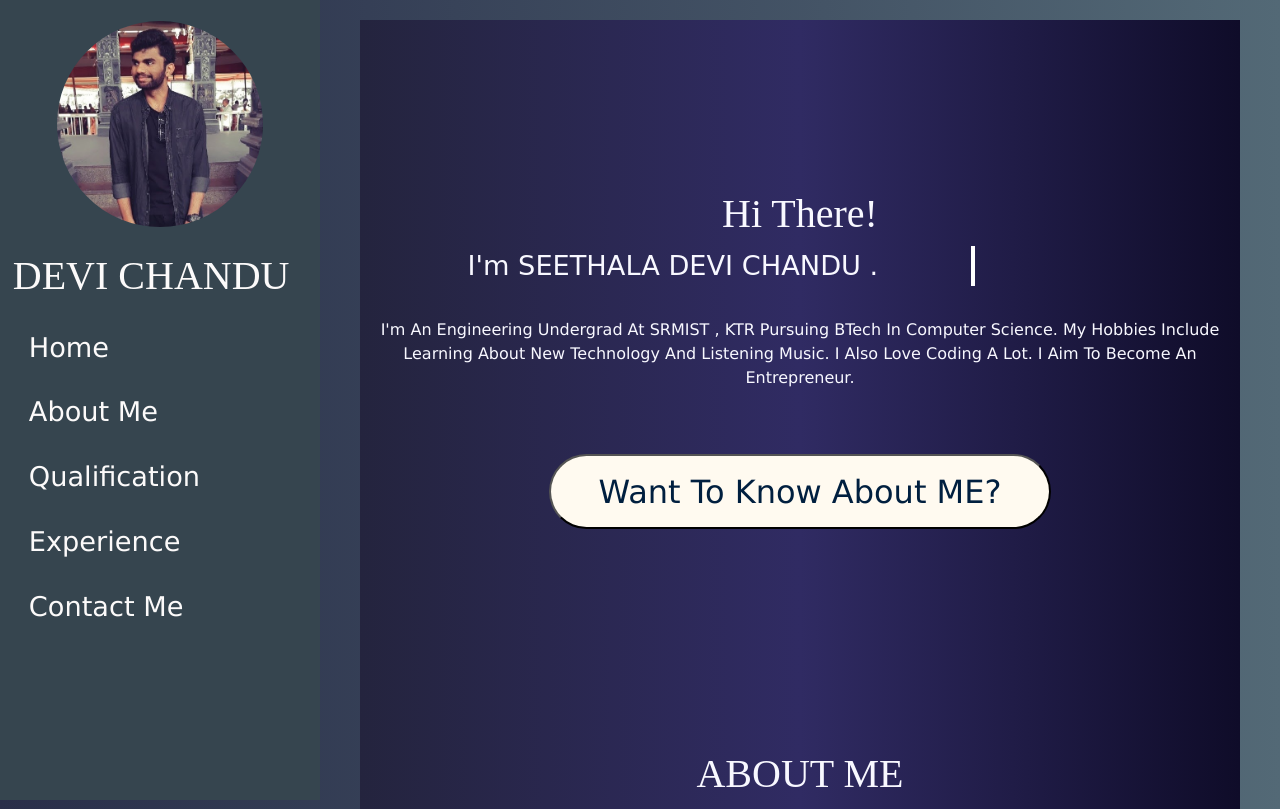
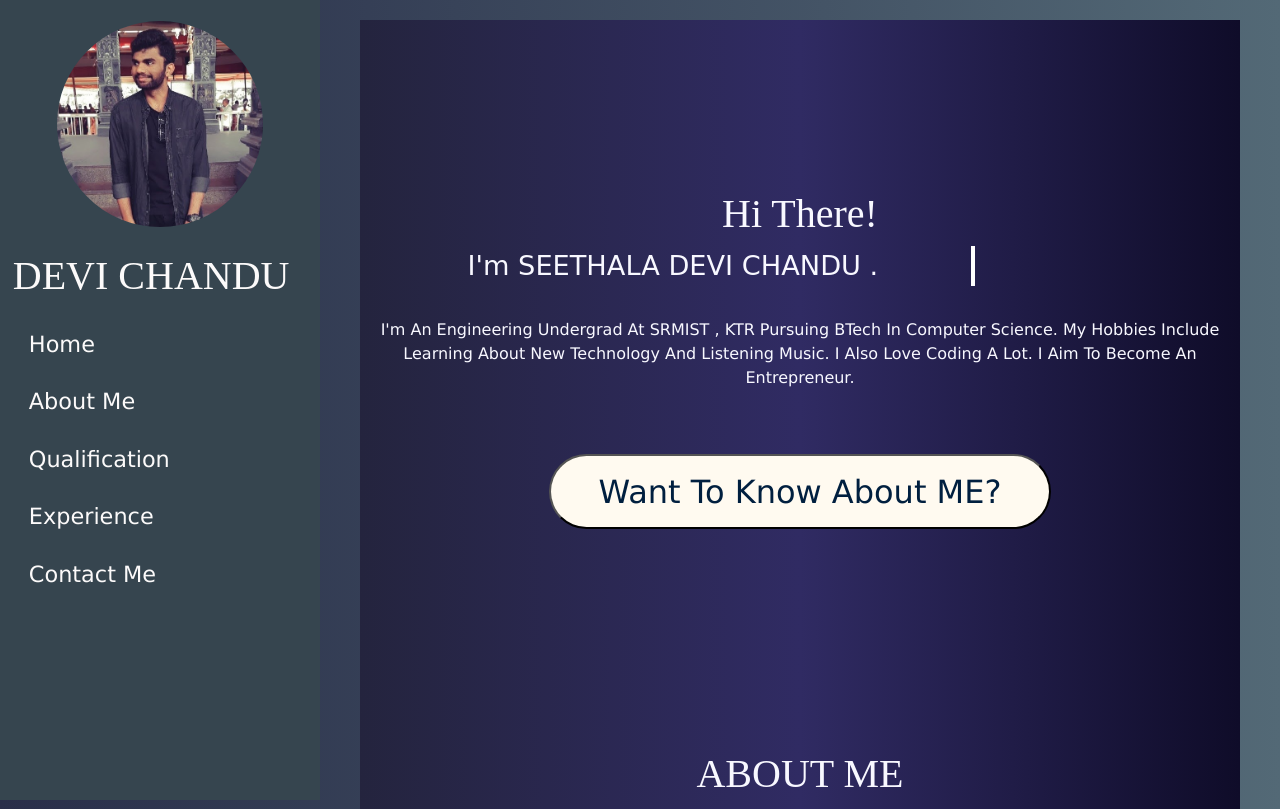
Before and after one commit to SEETHALA-DEVI-CHANDU/Portfolio, a plain HTML site: page Index.html in a window 1280 px wide. Shown: the top 809 px of the page. Drawn offline with nearby package versions, Linux system fonts and the light colour scheme.

Commit message:
Update index.css

```diff
--- a/index.css
+++ b/index.css
@@ -255,7 +255,7 @@ nav ul {
 }
 
 
-@media (min-width: 400px) {
+@media (min-width: 400px) and (max-width: 899px) {
   nav img {
     width: 40%;
     margin-top: 0.3rem;
@@ -263,7 +263,7 @@ nav ul {
   }
 
   nav ul li a {
-    font-size: 1.7rem;
+    font-size: 2rem;
   }
 
   body {
@@ -281,6 +281,9 @@ nav ul {
     top: 0%;
     min-height: 100vh;
     left: 0%;
+  }
+ nav ul li a {
+    font-size: 1.4rem;
   }
 
   .mobile {
```
